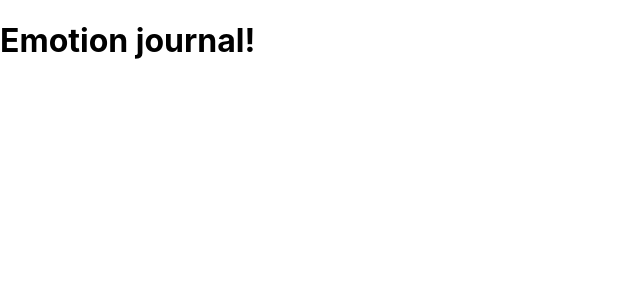
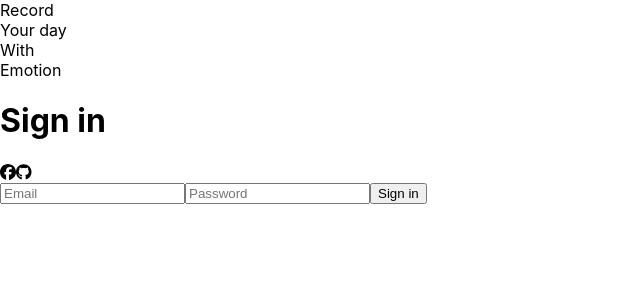
Before and after one commit to nara9709/emotion_journal, a React (Create React App) app: page /login in a window 1280 px wide. Shown: the top 300 px of the page, without its empty margins (0-640 px from the left). Built offline with nearby package versions, Linux system fonts and the light colour scheme.

Commit message:
login form

```diff
--- a/package.json
+++ b/package.json
@@ -11,6 +11,7 @@
     "firebase": "^9.9.4",
     "react": "^17.0.2",
     "react-dom": "^17.0.2",
+    "react-router-dom": "^6.4.0",
     "react-scripts": "5.0.0",
     "router": "^1.3.7",
     "web-vitals": "^2.1.0"
--- a/src/app.jsx
+++ b/src/app.jsx
@@ -1,7 +1,16 @@
+import * as React from 'react';
 import './app.css';
+import Login from './components/login/login';
+import { BrowserRouter, Link, Route, Routes } from 'react-router-dom';
 
 function App() {
-  return <h1> Emotion journal!</h1>;
+  return (
+    <BrowserRouter>
+      <Routes>
+        <Route path="/login" exact element={<Login />}></Route>
+      </Routes>
+    </BrowserRouter>
+  );
 }
 
 export default App;
--- /dev/null
+++ b/src/components/login/login.jsx
@@ -0,0 +1,27 @@
+import styles from './login.module.css';
+
+import React from 'react';
+
+const Login = (props) => {
+  return (
+    <div>
+      <div>
+        Record <br /> Your day <br /> With <br /> Emotion
+      </div>
+      <h1>Sign in</h1>
+      <span>
+        <i class="fa-brands fa-facebook"></i>
+      </span>
+      <span>
+        <i class="fa-brands fa-github"></i>
+      </span>
+      <form action="">
+        <input type="email" placeholder="Email" />
+        <input type="text" placeholder="Password" />
+        <button>Sign in</button>
+      </form>
+    </div>
+  );
+};
+
+export default Login;
```
Also changed, not shown: src/components/login/login.module.css (added), 1 other file (tests, documents, lock files or other folders).
